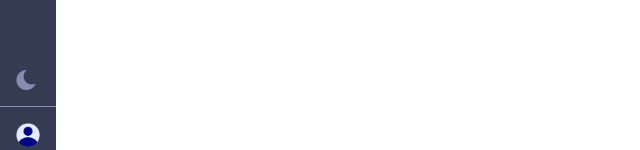
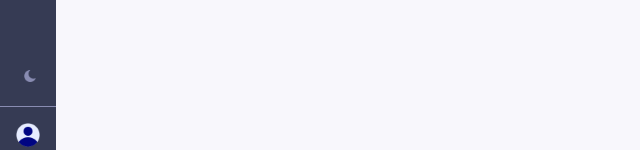
Before and after one commit to hervebutera/react-invoice-app, a React (Create React App) app: page / in a window 1280 px wide. Shown: the part 637-787 px from the top of the page, without its empty margins (0-640 px from the left). Built offline with nearby package versions, Linux system fonts and the light colour scheme.

Commit message:
feat: add dark theme colors and user profile img

```diff
--- a/src/Components/NavBar.js
+++ b/src/Components/NavBar.js
@@ -10,8 +10,10 @@ const NavBar = () => {
   useEffect(() => {
     if (theme === "dark") {
       document.documentElement.classList.add("dark");
+      document.documentElement.style.backgroundColor = "#141625";
     } else {
       document.documentElement.classList.remove("dark");
+      document.documentElement.style.backgroundColor = "#F8F7FC";
     }
   }, [theme]);
 
@@ -30,13 +32,13 @@ const NavBar = () => {
         <div className="float-right w-26 lg:float-none lg:w-14 lg:h-26 lg:absolute lg:bottom-0">
           <div className="flex flex-row   lg:flex-col ">
             <img
-              className="w-5 h-5 m-4 cursor-pointer"
+              className="w-3 h-3 m-6 cursor-pointer"
               src={theme === "light" ? moon : sun}
               onClick={themeToggleHandler}
               alt="theme icon"
             />
             <div className=" py-4 px-5 border-l border-l-profileImg_separator lg:border-l-0 lg:border-t lg:border-t-profileImg_separator  lg:px-4">
-              <img className="w-6" src={user} alt="user"/>
+              <img className="w-6" src={user} alt="user" />
             </div>
           </div>
         </div>
```
